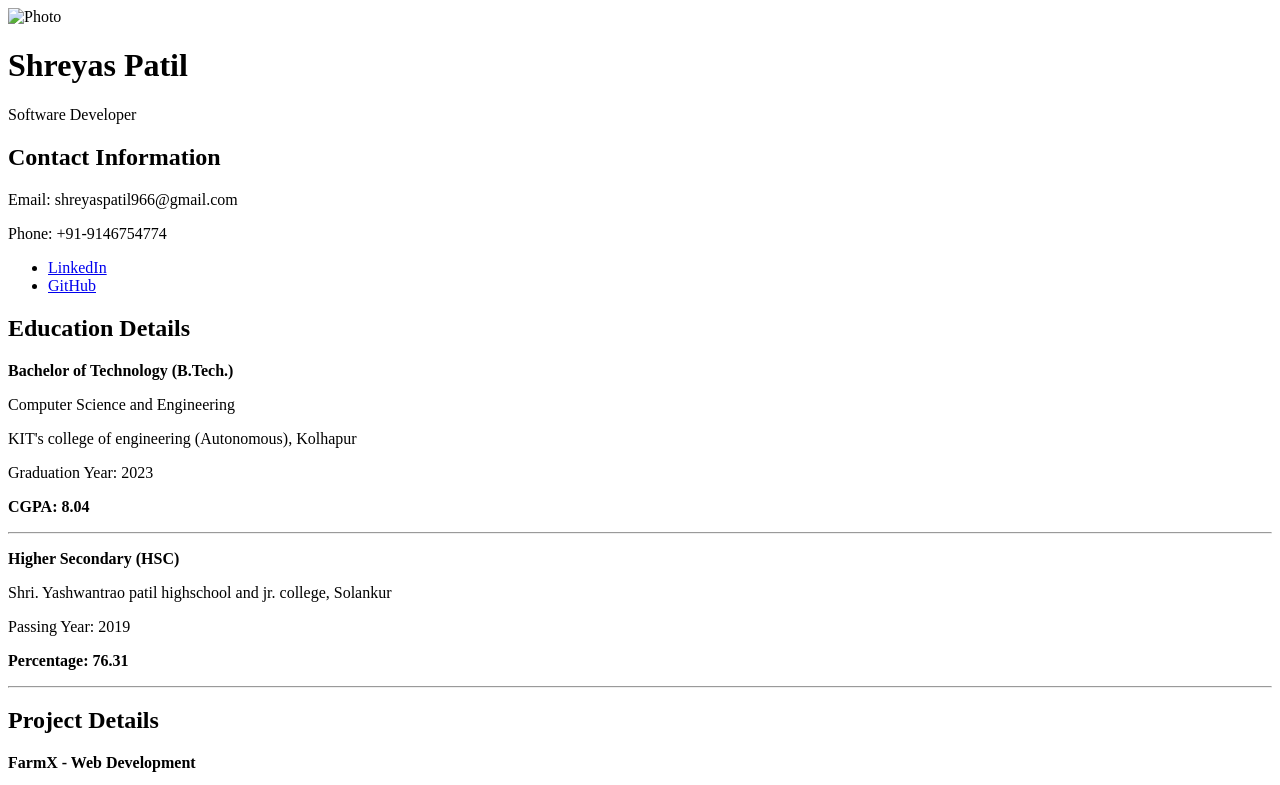
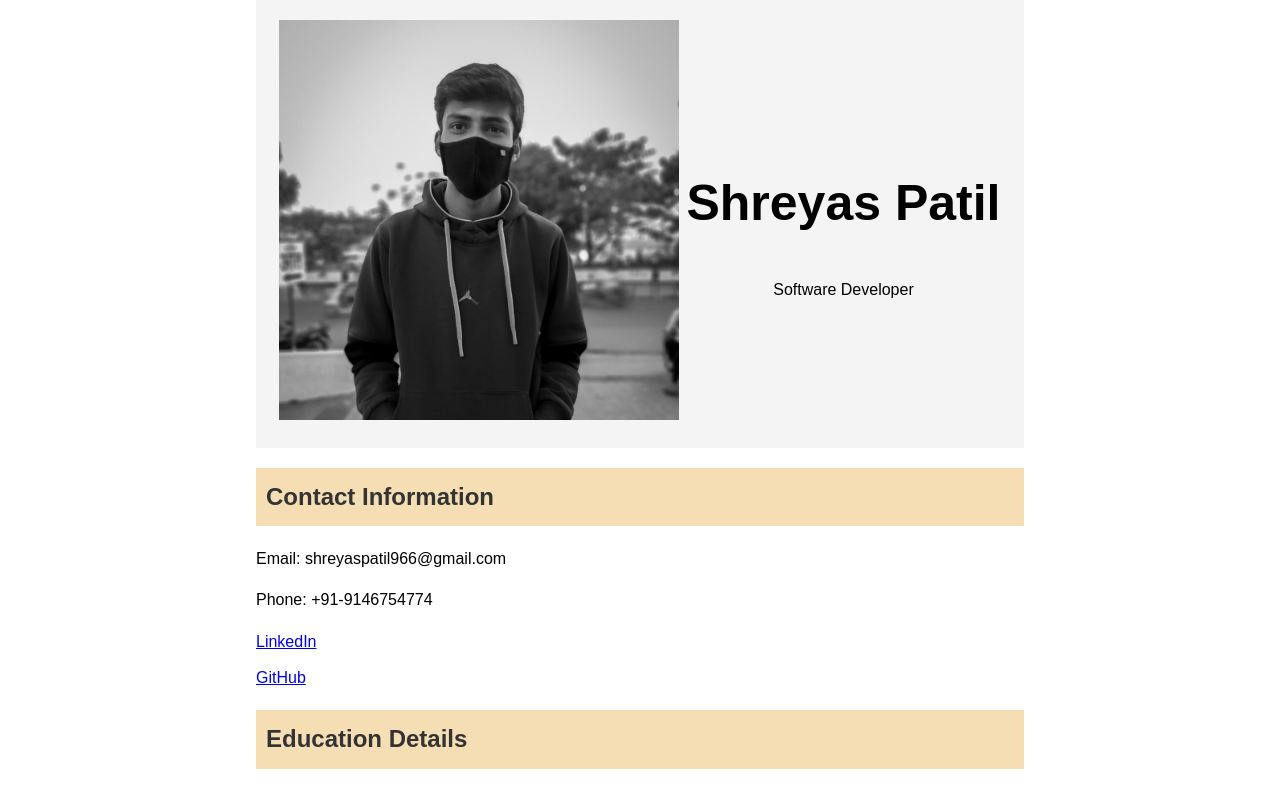
Before and after one commit to ShreyasPatil-13/resume-shreyas, a plain HTML site: page index.html in a window 1280 px wide. Shown: the top 785 px of the page. Drawn offline with Linux system fonts and the light colour scheme; the site is published under a folder, as on GitHub Pages, so addresses that start at the root find nothing.

Commit message:
added image and css

```diff
--- a/index.html
+++ b/index.html
@@ -4,11 +4,11 @@
     <meta charset="UTF-8" />
     <meta name="viewport" content="width=device-width, initial-scale=1.0" />
     <title>Shreyas Patil</title>
-    <link rel="stylesheet" href="/resources/css/styles.css" />
+    <link rel="stylesheet" href="resources/css/styles.css" />
   </head>
   <body>
     <header>
-      <div><img src="/resources/sp.jpeg" alt="Photo" /></div>
+      <div><img src="resources/sp.jpeg" alt="Photo" /></div>
       <div>
         <h1>Shreyas Patil</h1>
         <p>Software Developer</p>
```
